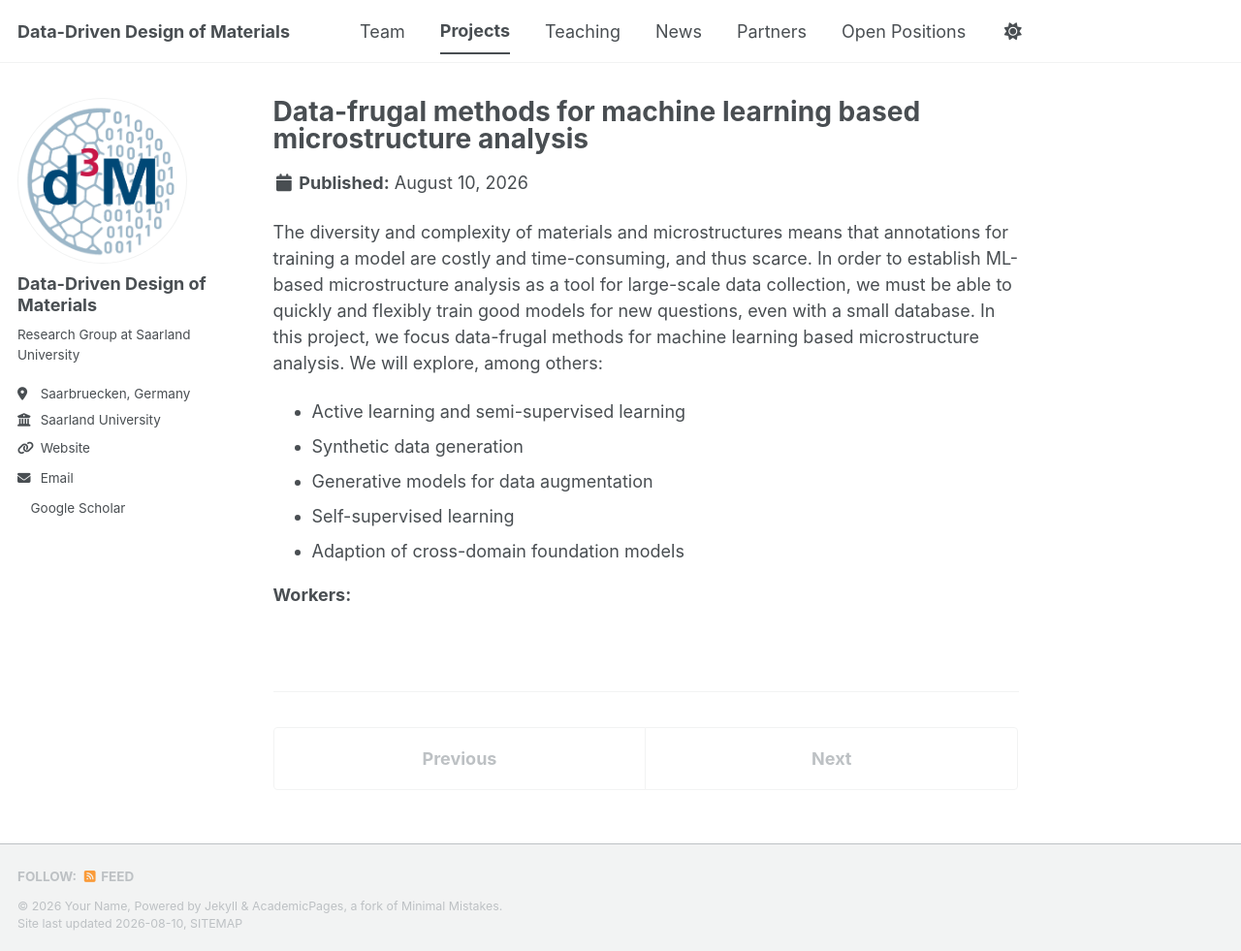
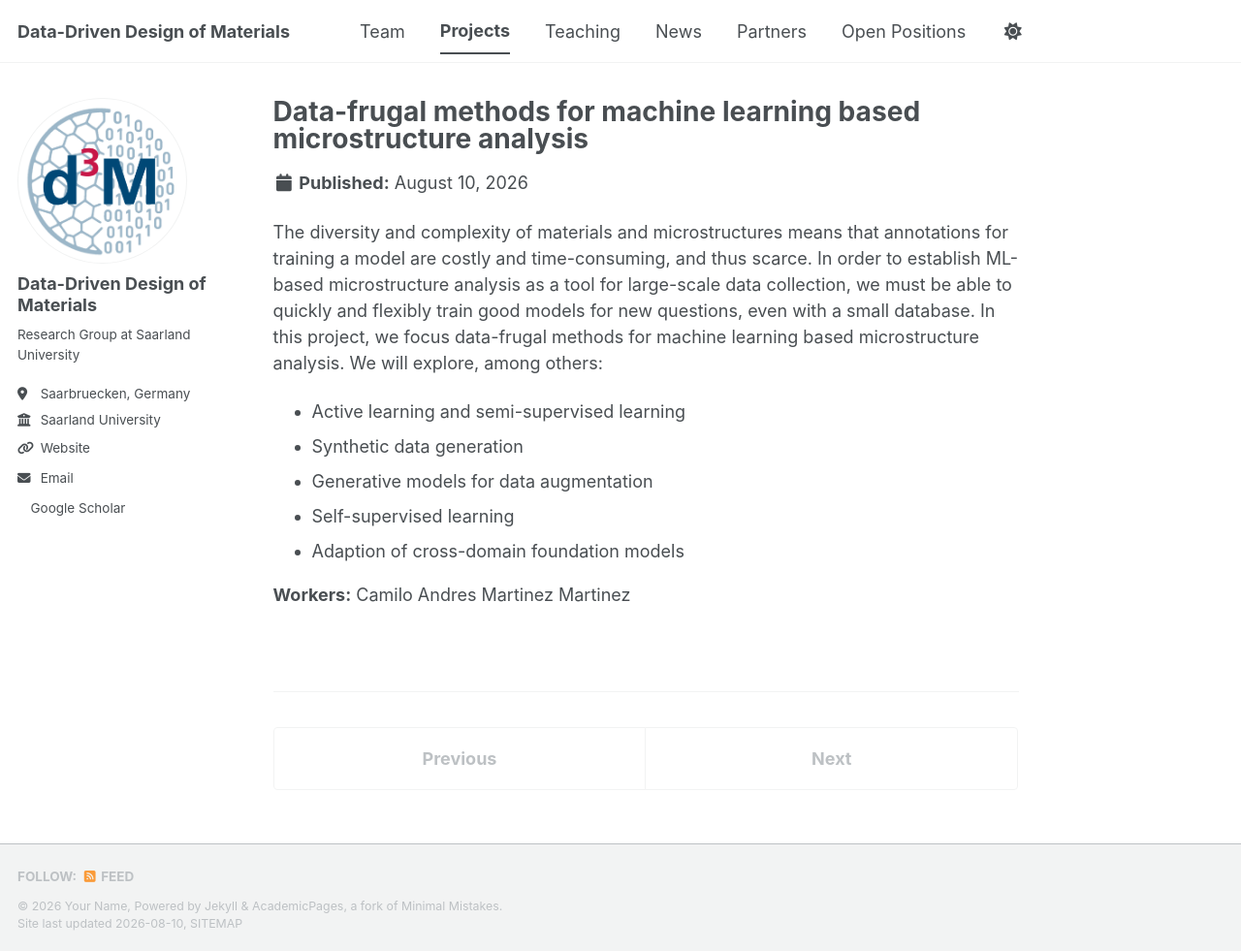
Before and after one commit to martinmueller1104/d3m.github.io, a Jekyll site: the page built from _projects/02-phd-camilo-martinez.md, in a window 1280 px wide and 981 px high. Shown: the whole window at 97% size. Built offline with Jekyll 4.4.1, drawn with Linux system fonts in a browser that asks for light colours; a style sheet for code colours, icons or effects is not loaded; part of the change alters nothing that is shown.

Commit message:
Update 02-phd-camilo-martinez.md

```diff
--- a/_projects/02-phd-camilo-martinez.md
+++ b/_projects/02-phd-camilo-martinez.md
@@ -1,6 +1,6 @@
 ---
 title: "Data-frugal methods for machine learning based microstructure analysis"
-status: "starting in 08/2026"   # laufend, abgeschlossen, Abschlussarbeit
+status: "running"   # laufend, abgeschlossen, Abschlussarbeit
 image: "images/projects/data-frugal.png"
 order: 1
 ---
@@ -14,3 +14,4 @@ In this project, we focus data-frugal methods for machine learning based microst
 - Adaption of cross-domain foundation models
 
 **Workers:**
+Camilo Andres Martinez Martinez
```
